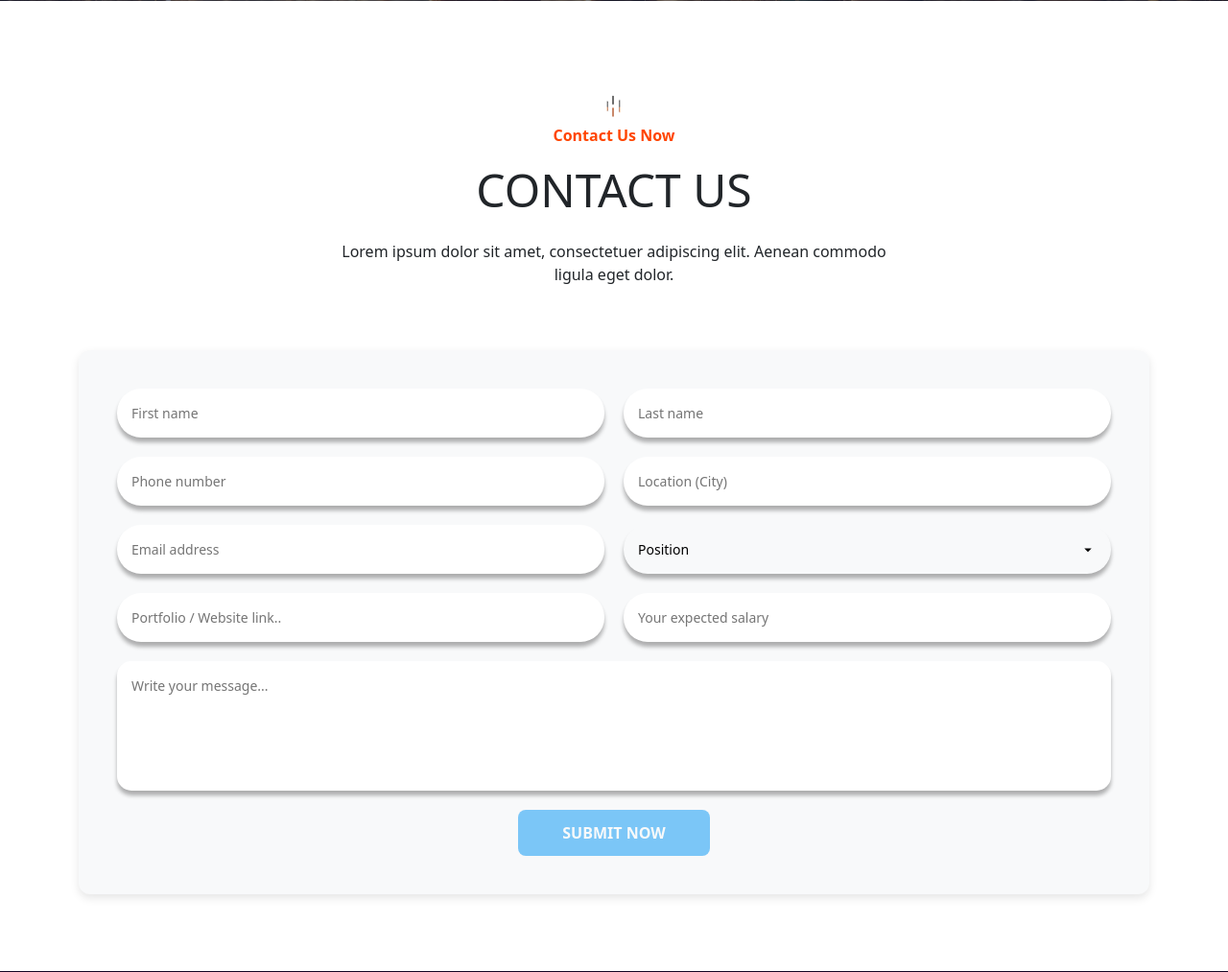
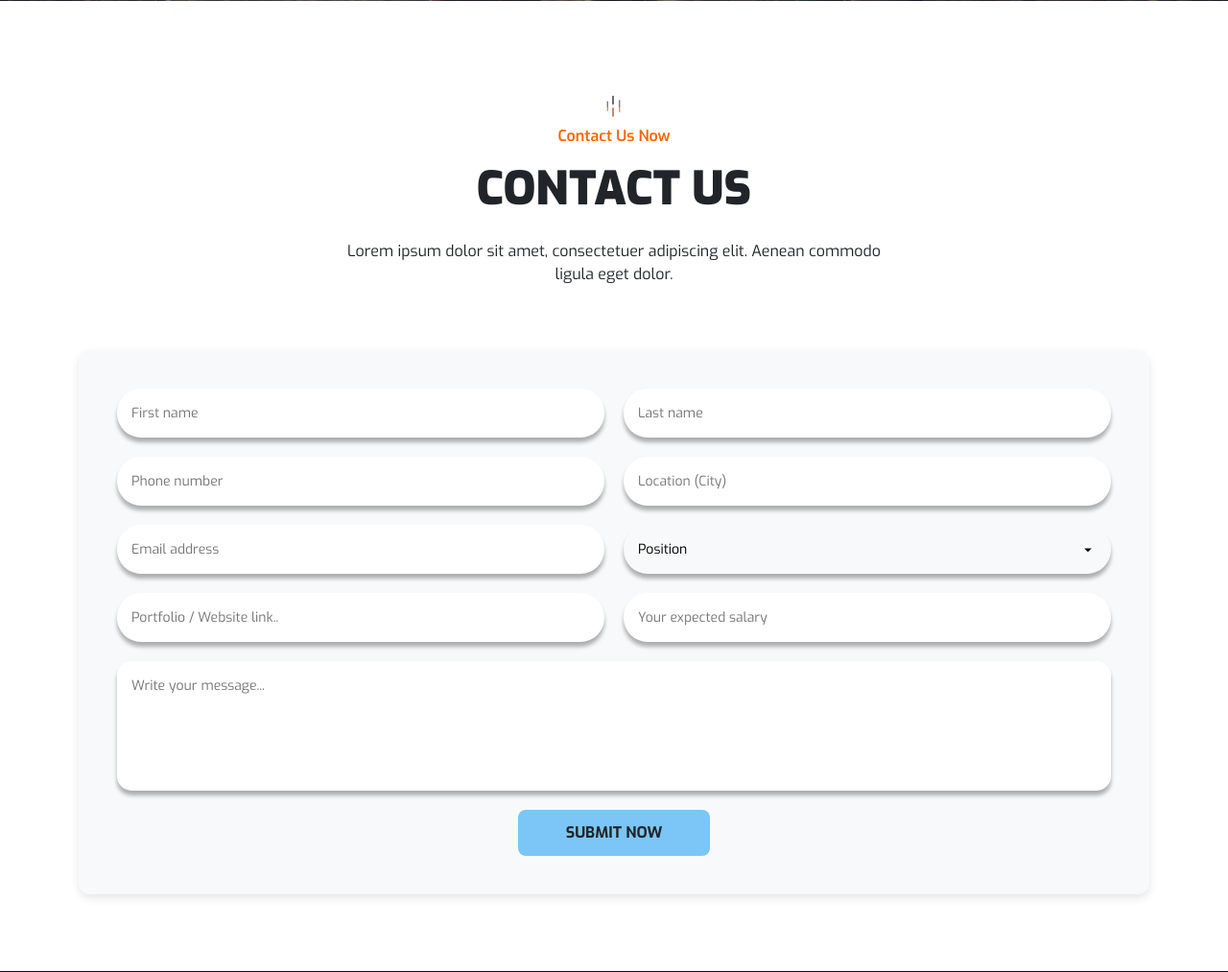
Before and after one commit to electrodragon/BeMotion, a PHP site: page /contact.php in a window 1280 px wide. Shown: the part 669-1682 px from the top of the page at 96% size. Run offline with PHP 8.4, Linux system fonts and the light colour scheme; style sheets or scripts are compiled from the project's sources; some web fonts are replaced.

Commit message:
Contact font adjust

```diff
--- a/scss/pages/product/_contact.scss
+++ b/scss/pages/product/_contact.scss
@@ -17,7 +17,8 @@
       gap: 10px;
 
       h6 {
-        color: orangered;
+        @include font-exo-regular();
+        color: var(--orange);
         font-size: 1rem;
         font-weight: 600;
       }
@@ -29,6 +30,7 @@
     }
 
     h1 {
+      @include font-exo-bold();
       font-size: 2rem;
 
       @media (min-width: 768px) {
@@ -41,6 +43,7 @@
     }
 
     p {
+      @include font-exo-regular();
       padding: 5px;
       max-width: 90%;
       width: 100%;
@@ -88,6 +91,7 @@
     input,
     select,
     textarea {
+      @include font-exo-regular();
       padding: 15px;
       border-radius: 25px;
       border: none;
@@ -132,9 +136,10 @@
   }
 
   .btn-submit {
+    @include font-exo-bold();
     padding: 12px 25px;
     background-color: var(--light-blue);
-    color: var(--light);
+    color: var(--dark);
     border: none;
     border-radius: 8px;
     cursor: pointer;
```
